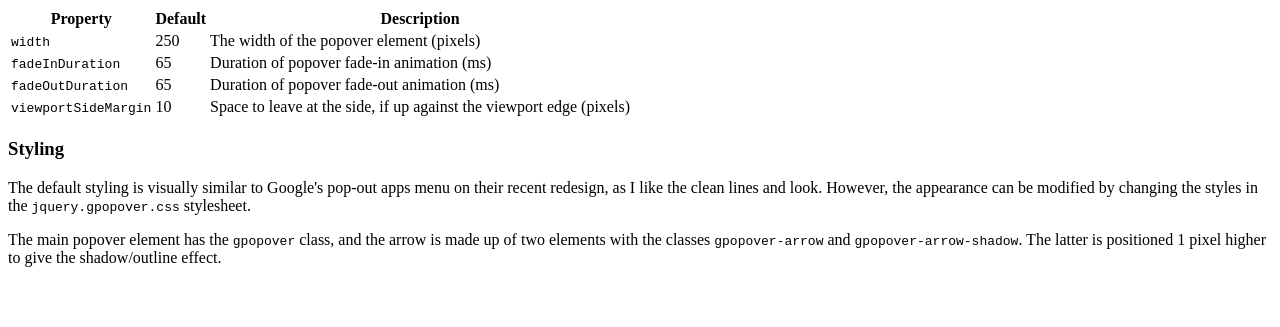
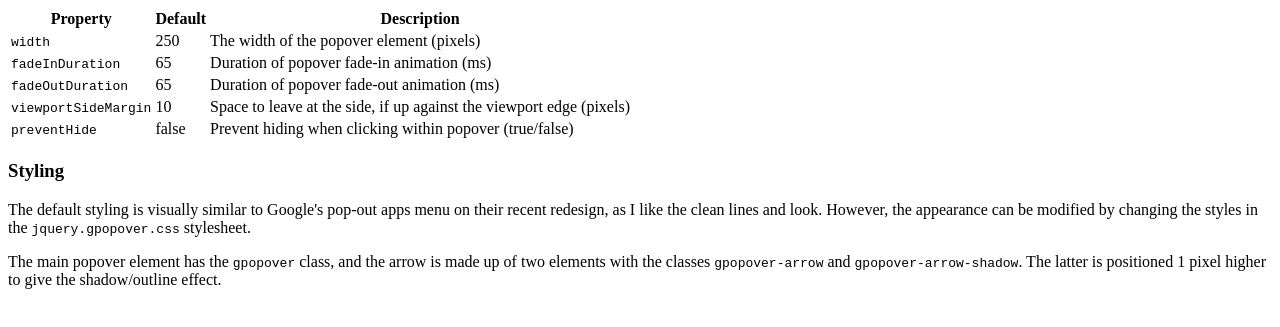
Before and after one commit to markembling/jquery-gpopover-plugin, a plain HTML site: page example/example.html in a window 1280 px wide. Shown: the part 303-630 px from the top of the page. Drawn offline with nearby package versions, Linux system fonts and the light colour scheme.

Commit message:
Update docs

```diff
--- a/example/example.html
+++ b/example/example.html
@@ -104,6 +104,11 @@
             <td>10</td>
             <td>Space to leave at the side, if up against the viewport edge (pixels)</td>
         </tr>
+        <tr>
+            <td><code>preventHide</code></td>
+            <td>false</td>
+            <td>Prevent hiding when clicking within popover (true/false)</td>
+        </tr>
     </table>
 
     <h3>Styling</h3>
```
Also changed, not shown: README.md.
